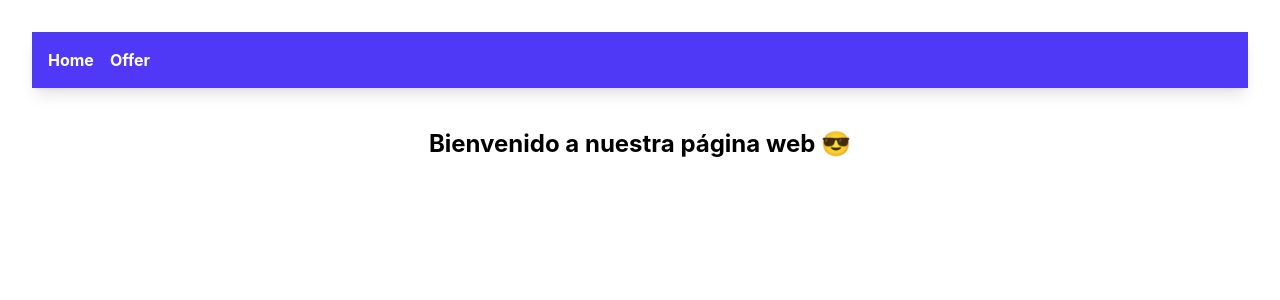
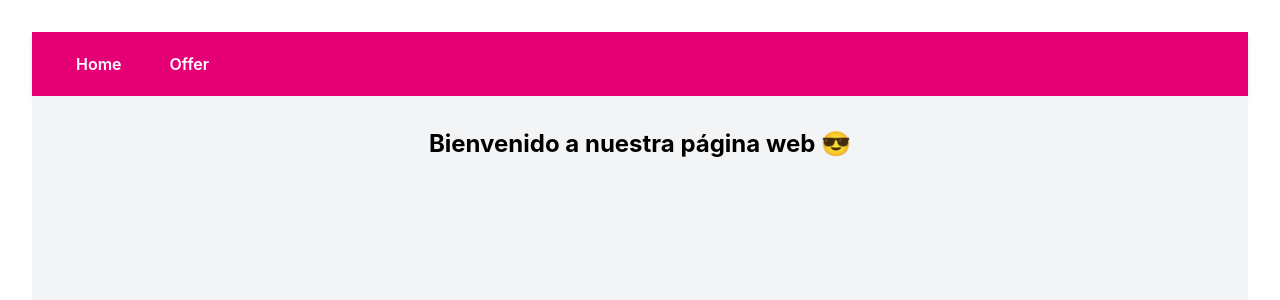
Before and after one commit to guidobitencourt-art/DevJobs-Portal, a React (Vite) app: page / in a window 1280 px wide. Shown: the top 300 px of the page. Built offline with nearby package versions, Linux system fonts and the light colour scheme.

Commit message:
refactor navigation and routes in App component for improved styling and structure

```diff
--- a/src/App.tsx
+++ b/src/App.tsx
@@ -9,22 +9,23 @@ function App() {
   return (
     <BrowserRouter>
       {/* Barra de navegación */}
-      <nav className="p-4 bg-indigo-600 text-white flex gap-4 shadow-lg">
-        <Link to="/" className="hover:underline font-bold">Home</Link>
-        <Link to="/Offer" className="hover:underline font-bold">Offer</Link>
+      <nav className="bg-pink-600 px-8 py-4 flex gap-6 items-center shadow-md">
+        <Link to="/" className="px-3 py-1 rounded-md text-white font-semibold hover:bg-pink-400 transition">Home</Link>
+        <Link to="/offer" className="px-3 py-1 rounded-md text-white font-semibold hover:bg-pink-400 transition">Offer</Link>
       </nav>
 
-      {/* Path */}
-      <div className="p-10">
+      {/* Rutas */}
+      <div className="p-8 bg-gray-100 min-h-screen">
         <Routes>
-          <Route path='/' element={<Home/>}></Route>
-          <Route path='/offer' element={<Offer />}></Route>
-        {/* 404 - Si no encuentra la ruta */}
-        <Route path='*' element={<h2 className='text-red-500'>404 - Not Found</h2>}></Route>
+          <Route path="/" element={<Home />} />
+          <Route path="/offer" element={<Offer />} />
+          <Route path="*" element={<h2 className="text-center text-2xl font-bold text-red-500">404 - Not Found</h2>} />
         </Routes>
       </div>
 
-    </BrowserRouter>  )
+    </BrowserRouter>
+
+    )
 }
 
 export default App
```
